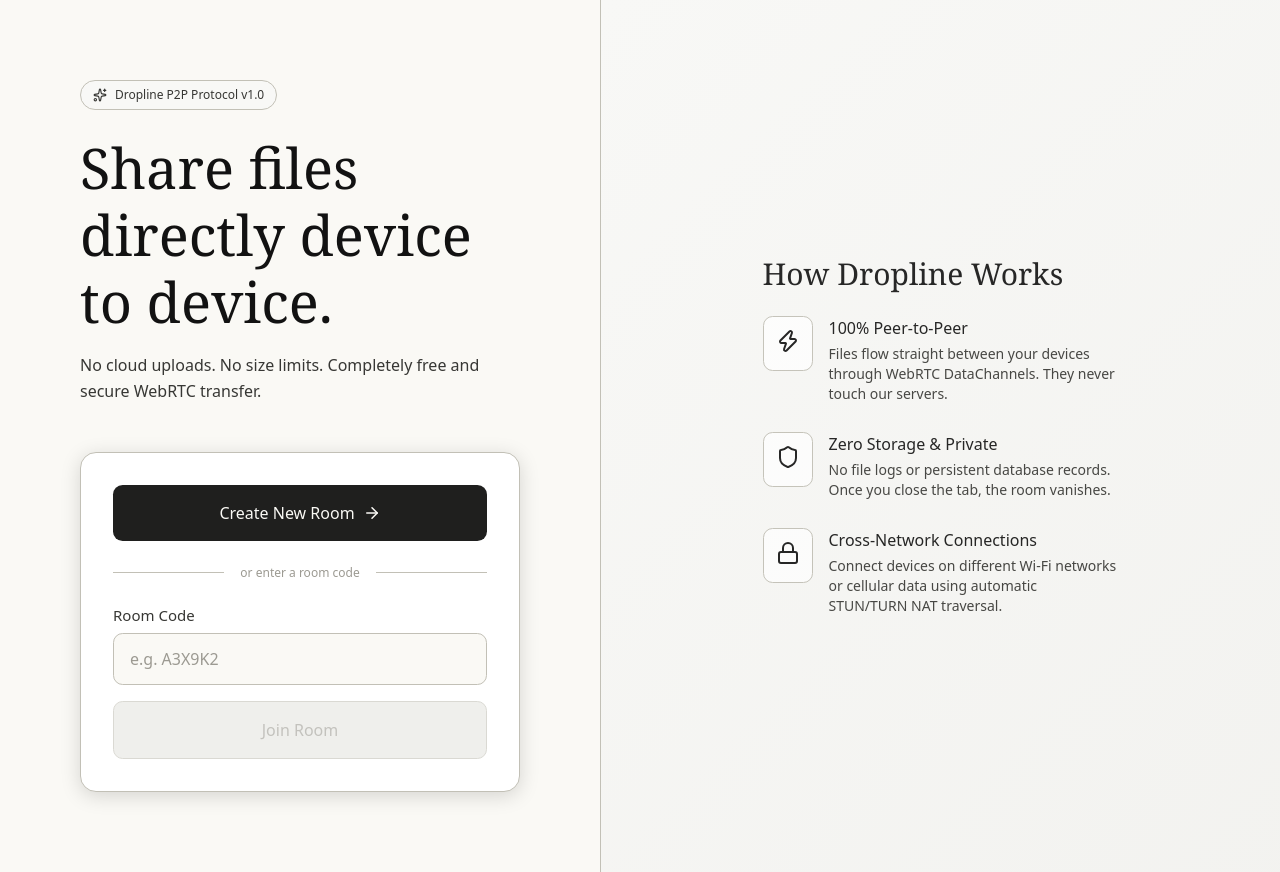
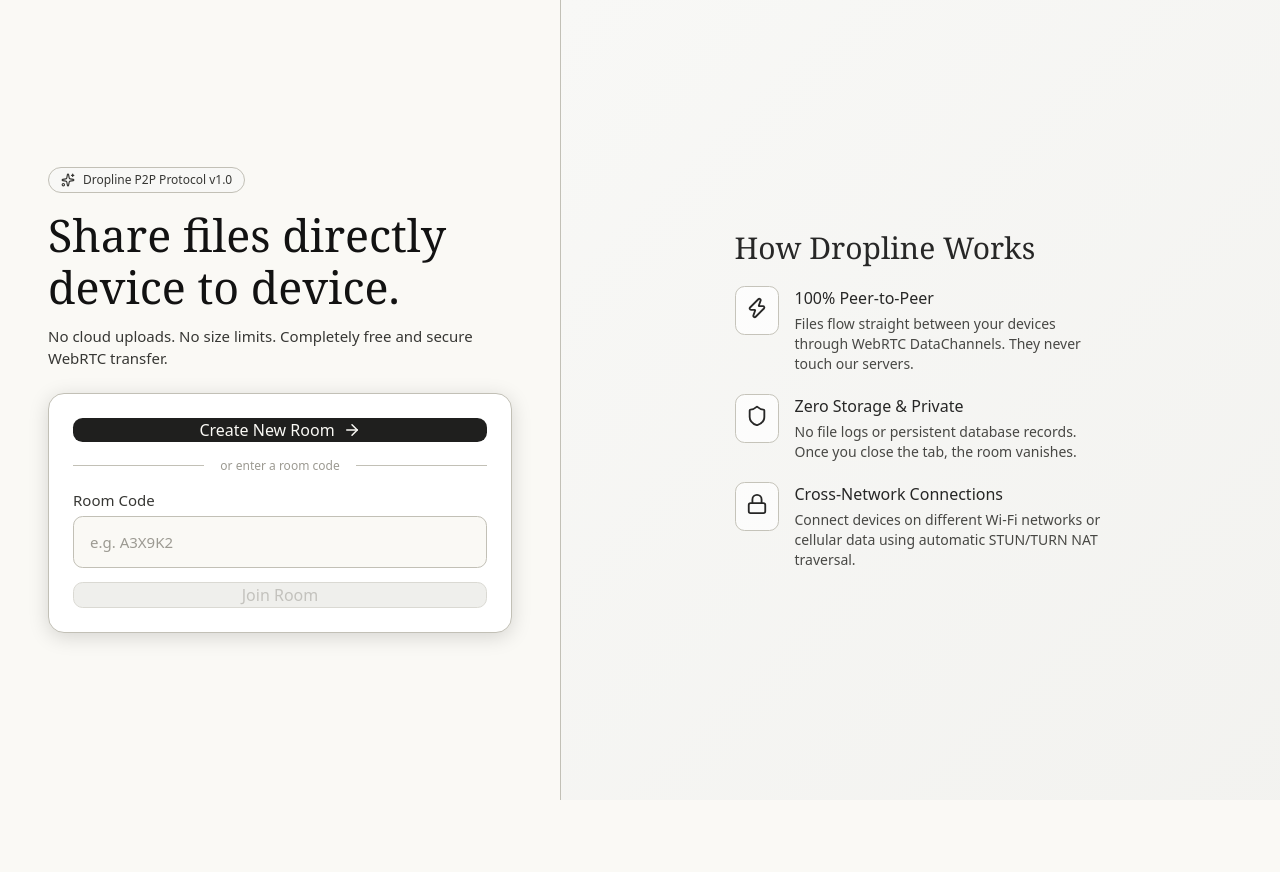
Before and after one commit to AryanSingh2k4/drop-line, a Next.js app: page / in a window 1280 px wide. After the commit the page ends 800 px from the top, so only its background shows below. Built offline with nearby package versions, Linux system fonts and the light colour scheme.

Commit message:
fix: adjust container height and padding to fit 100vh without scrolling

```diff
--- a/app/page.module.css
+++ b/app/page.module.css
@@ -1,8 +1,9 @@
 .container {
   display: flex;
-  min-height: 100vh;
+  height: 100vh;
   width: 100vw;
   background-color: var(--surface-base);
+  overflow: hidden;
 }
 
 .leftPanel {
@@ -10,8 +11,9 @@
   display: flex;
   flex-direction: column;
   justify-content: center;
-  padding: var(--spacing-80);
-  max-width: 600px;
+  padding: var(--spacing-32) var(--spacing-48);
+  max-width: 560px;
+  box-sizing: border-box;
 }
 
 .rightPanel {
@@ -23,9 +25,10 @@
   position: relative;
   overflow: hidden;
   border-left: 1px solid var(--border-subtle);
+  box-sizing: border-box;
 }
 
-/* Add a subtle editorial gradient placeholder to the right panel */
+/* Subtle background gradient */
 .rightPanel::before {
   content: '';
   position: absolute;
@@ -38,33 +41,37 @@
 }
 
 .header {
-  margin-bottom: var(--spacing-48);
+  margin-bottom: var(--spacing-24);
 }
 
 .title {
   color: var(--text-primary);
-  margin-bottom: var(--spacing-16);
+  margin-bottom: var(--spacing-12);
+  font-size: clamp(32px, 3.5vw, 46px);
+  line-height: 1.15;
 }
 
 .subtitle {
   color: var(--text-secondary);
+  font-size: 15px;
+  line-height: 22px;
 }
 
 .card {
   background-color: var(--surface-card);
   border: 1px solid var(--border-subtle);
   border-radius: var(--radius-xl);
-  padding: var(--spacing-32);
+  padding: var(--spacing-24);
   display: flex;
   flex-direction: column;
-  gap: var(--spacing-24);
+  gap: var(--spacing-16);
   box-shadow: 0 4px 20px rgba(0, 0, 0, 0.15);
 }
 
 .inputGroup {
   display: flex;
   flex-direction: column;
-  gap: var(--spacing-8);
+  gap: var(--spacing-6);
 }
 
 .label {
@@ -79,6 +86,7 @@
   background-color: var(--input-bg);
   color: var(--input-text);
   transition: border-color 0.2s ease;
+  font-size: 15px;
 }
 
 .input:focus {
@@ -92,7 +100,7 @@
 
 .primaryButton {
   width: 100%;
-  padding: var(--spacing-16);
+  padding: var(--spacing-14);
   background-color: var(--button-primary-bg);
   color: var(--button-primary-text);
   border-radius: var(--radius-md);
@@ -108,7 +116,7 @@
 
 .secondaryButton {
   width: 100%;
-  padding: var(--spacing-16);
+  padding: var(--spacing-14);
   background-color: var(--button-secondary-bg);
   color: var(--button-secondary-text);
   border: 1px solid var(--border-subtle);
@@ -155,6 +163,9 @@
 @media (max-width: 900px) {
   .container {
     flex-direction: column;
+    height: auto;
+    min-height: 100vh;
+    overflow: auto;
   }
 
   .leftPanel {
--- a/app/page.tsx
+++ b/app/page.tsx
@@ -31,11 +31,11 @@
               display: 'inline-flex',
               alignItems: 'center',
               gap: 'var(--spacing-8)',
-              padding: 'var(--spacing-6) var(--spacing-12)',
+              padding: 'var(--spacing-4) var(--spacing-12)',
               borderRadius: 'var(--radius-3xl)',
               backgroundColor: 'var(--surface-elevated)',
               border: '1px solid var(--border-subtle)',
-              marginBottom: 'var(--spacing-24)',
+              marginBottom: 'var(--spacing-16)',
             }}
           >
             <Sparkles size={14} color="var(--text-secondary)" />
@@ -95,15 +95,15 @@
 
       {/* Right Editorial Info Panel */}
       <div className={styles.rightPanel}>
-        <div style={{ maxWidth: '420px', padding: 'var(--spacing-32)' }}>
-          <h2 className="display-section" style={{ color: 'var(--text-primary)', marginBottom: 'var(--spacing-24)' }}>
+        <div style={{ maxWidth: '420px', padding: 'var(--spacing-24)' }}>
+          <h2 className="display-section" style={{ color: 'var(--text-primary)', marginBottom: 'var(--spacing-20)' }}>
             How Dropline Works
           </h2>
 
-          <div style={{ display: 'flex', flexDirection: 'column', gap: 'var(--spacing-28)' }}>
+          <div style={{ display: 'flex', flexDirection: 'column', gap: 'var(--spacing-20)' }}>
             <div style={{ display: 'flex', gap: 'var(--spacing-16)' }}>
-              <div style={{ padding: '12px', borderRadius: 'var(--radius-md)', backgroundColor: 'var(--surface-card)', border: '1px solid var(--border-subtle)', height: 'fit-content' }}>
-                <Zap size={24} color="var(--text-primary)" />
+              <div style={{ padding: '10px', borderRadius: 'var(--radius-md)', backgroundColor: 'var(--surface-card)', border: '1px solid var(--border-subtle)', height: 'fit-content' }}>
+                <Zap size={22} color="var(--text-primary)" />
               </div>
               <div>
                 <h3 className="ui-large" style={{ color: 'var(--text-primary)', marginBottom: '4px' }}>100% Peer-to-Peer</h3>
@@ -114,8 +114,8 @@
             </div>
 
             <div style={{ display: 'flex', gap: 'var(--spacing-16)' }}>
-              <div style={{ padding: '12px', borderRadius: 'var(--radius-md)', backgroundColor: 'var(--surface-card)', border: '1px solid var(--border-subtle)', height: 'fit-content' }}>
-                <Shield size={24} color="var(--text-primary)" />
+              <div style={{ padding: '10px', borderRadius: 'var(--radius-md)', backgroundColor: 'var(--surface-card)', border: '1px solid var(--border-subtle)', height: 'fit-content' }}>
+                <Shield size={22} color="var(--text-primary)" />
               </div>
               <div>
                 <h3 className="ui-large" style={{ color: 'var(--text-primary)', marginBottom: '4px' }}>Zero Storage & Private</h3>
@@ -126,8 +126,8 @@
             </div>
 
             <div style={{ display: 'flex', gap: 'var(--spacing-16)' }}>
-              <div style={{ padding: '12px', borderRadius: 'var(--radius-md)', backgroundColor: 'var(--surface-card)', border: '1px solid var(--border-subtle)', height: 'fit-content' }}>
-                <Lock size={24} color="var(--text-primary)" />
+              <div style={{ padding: '10px', borderRadius: 'var(--radius-md)', backgroundColor: 'var(--surface-card)', border: '1px solid var(--border-subtle)', height: 'fit-content' }}>
+                <Lock size={22} color="var(--text-primary)" />
               </div>
               <div>
                 <h3 className="ui-large" style={{ color: 'var(--text-primary)', marginBottom: '4px' }}>Cross-Network Connections</h3>
```
